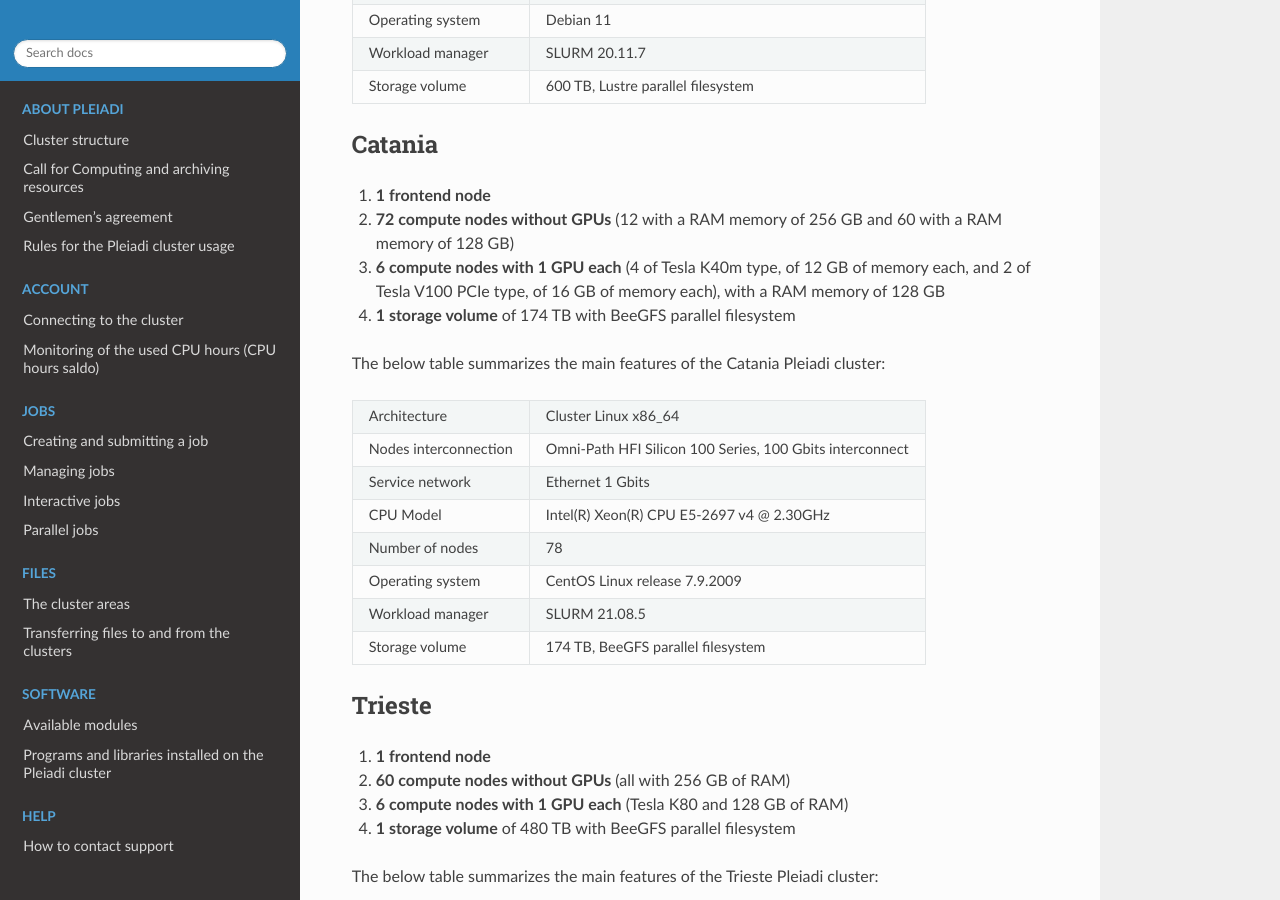
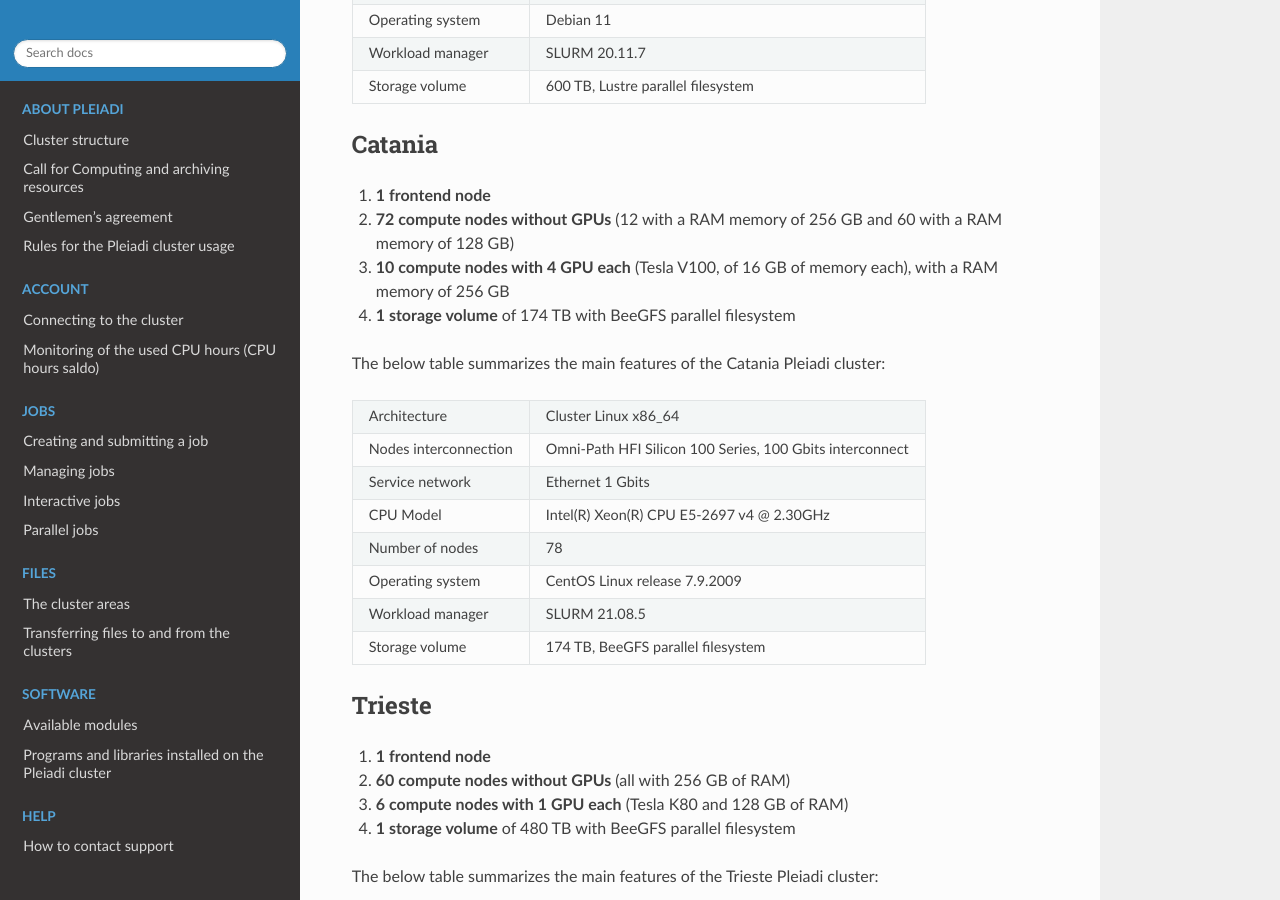
Before and after one commit to fvitello/pleiadi-doc, a Sphinx documentation site: the page built from docs/documentation/clusters/index.rst, in a window 1280 px wide and 900 px high, scrolled down 545 px. Built offline with Sphinx 7.4.7 and the Read the Docs theme 3.1.0, drawn with Linux system fonts in a browser that asks for light colours.

Commit message:
update configuration

```diff
--- a/docs/documentation/clusters/index.rst
+++ b/docs/documentation/clusters/index.rst
@@ -35,7 +35,7 @@
 
 #. **1 frontend node**
 #. **72 compute nodes without GPUs** (12 with a RAM memory of 256 GB and 60 with a RAM memory of 128 GB)
-#. **6 compute nodes with 1 GPU each** (4 of Tesla K40m type, of 12 GB of memory each, and 2 of Tesla V100 PCIe type, of 16 GB of memory each), with a RAM memory of 128 GB
+#. **10 compute nodes with 4 GPU each** (Tesla V100, of 16 GB of memory each), with a RAM memory of 256 GB
 #. **1 storage volume** of 174 TB with BeeGFS parallel filesystem
 
 The below table summarizes the main features of the Catania Pleiadi cluster:
```
